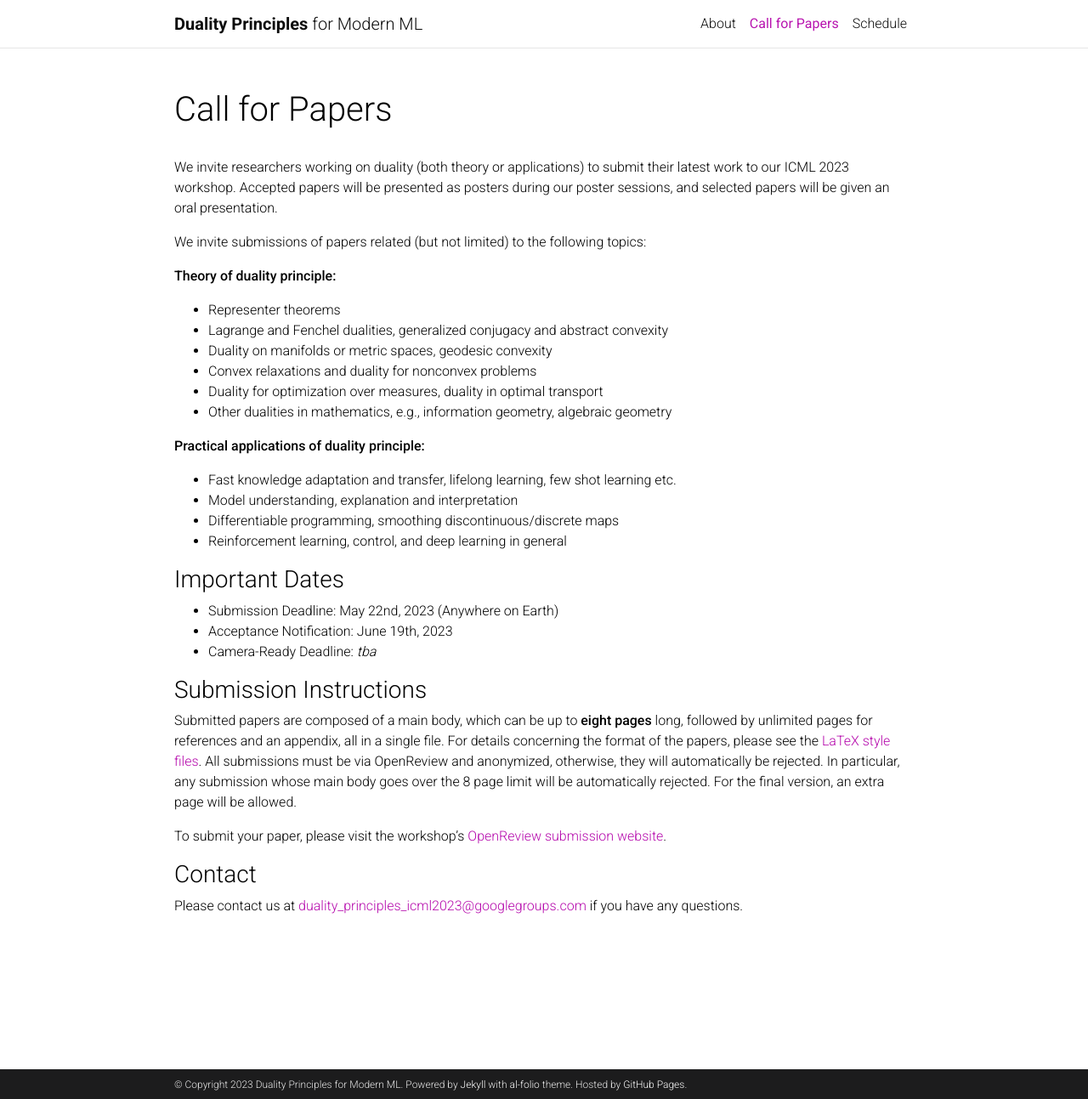
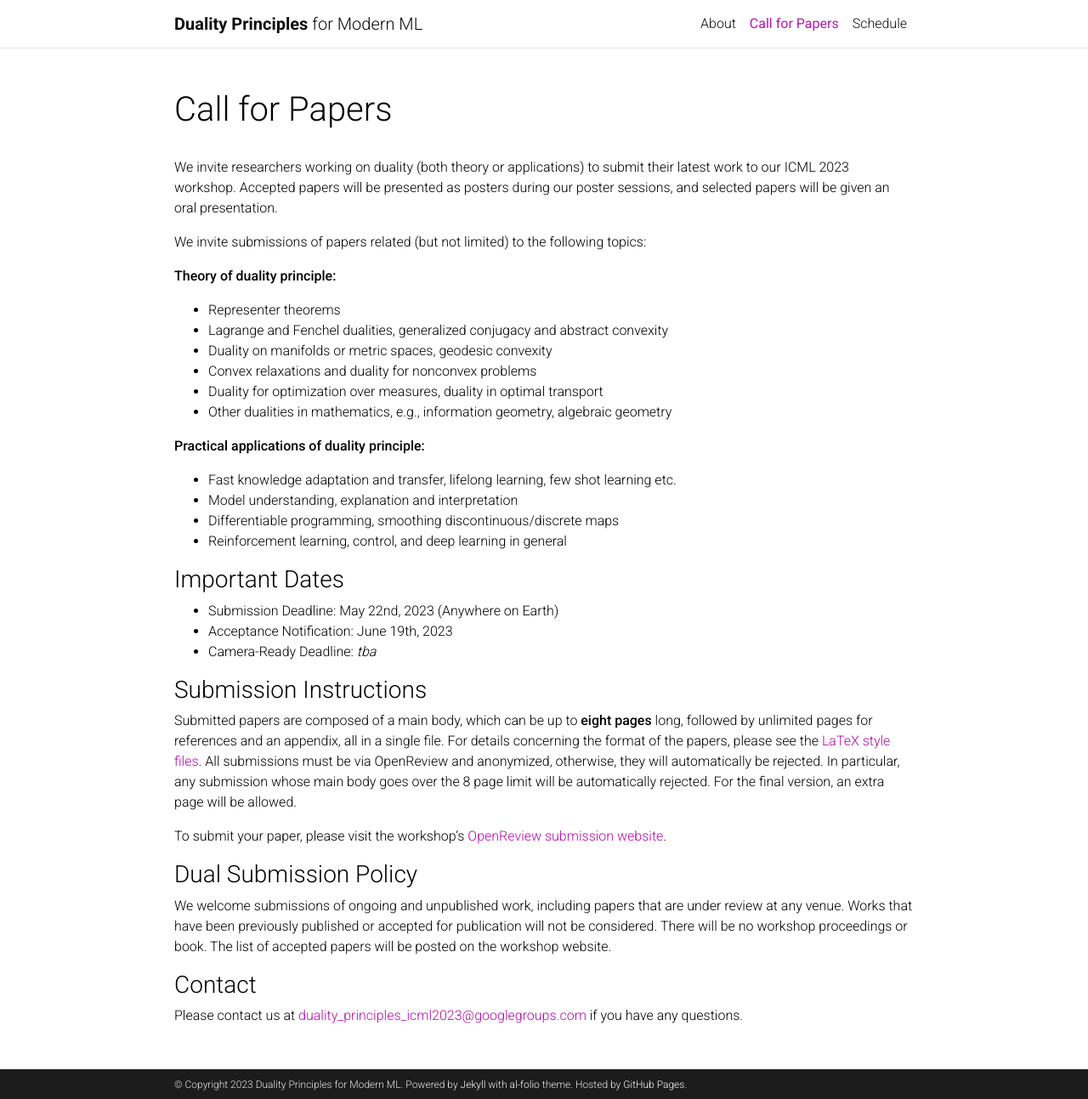
Before and after one commit to dp4ml/dp4ml.github.io, a Jekyll site: the page built from _pages/cfp.md, in a window 1280 px wide and 1293 px high. Shown: the whole window at 85% size. Built offline with Jekyll 4.4.1, drawn with Linux system fonts in a browser that asks for light colours; comment, search, counter and statistics services are not loaded; a style sheet for code colours, icons or effects is not loaded.

Commit message:
dual submission policy

```diff
--- a/_pages/cfp.md
+++ b/_pages/cfp.md
@@ -59,6 +59,11 @@ For the final version, an extra page will be allowed.
 To submit your paper, please visit the workshop's
 [OpenReview submission website](https://openreview.net/group?id=ICML.cc/2023/Workshop/DP4ML).
 
+### Dual Submission Policy
+We welcome submissions of ongoing and unpublished work, including
+papers that are under review at any venue. Works that have been previously published or accepted for publication will not be considered. There will be no workshop
+proceedings or book. The list of accepted papers will be posted on the workshop website.
+
 ### Contact
 Please contact us at <a
 href="duality_principles_icml2023@googlegroups.com">duality_principles_icml2023@googlegroups.com</a>
```
